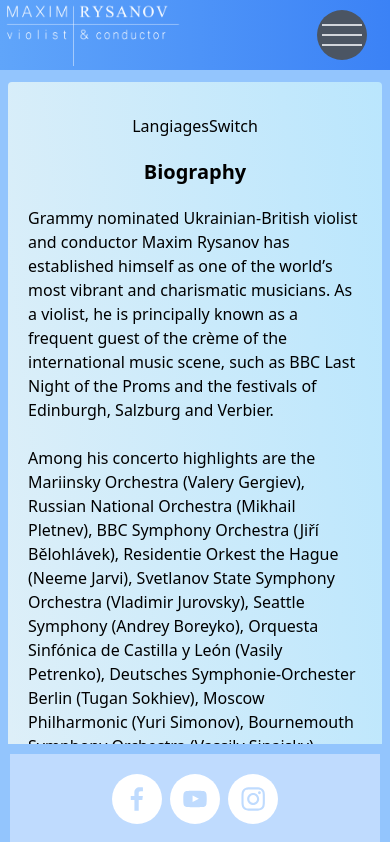
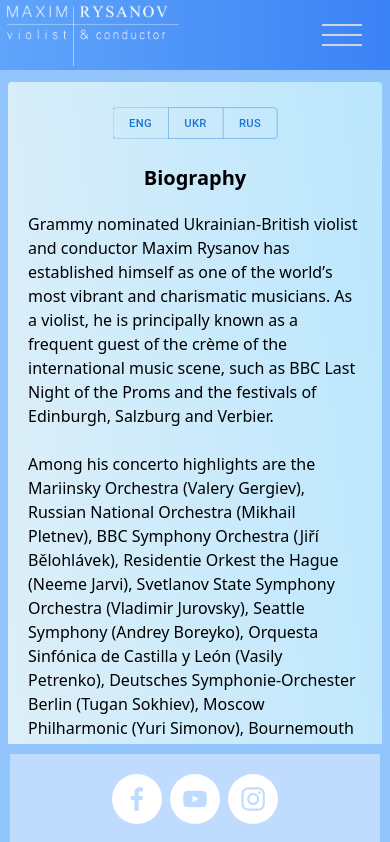
Before and after one commit to vladyslavt97/Maxim-Rysanov, a Next.js app: page /bio in a window 390 px wide. Shown: the top 842 px of the page. Built offline with nearby package versions, Linux system fonts and the light colour scheme.

Commit message:
Switch and menu

```diff
--- a/components/Header.tsx
+++ b/components/Header.tsx
@@ -33,6 +33,7 @@ export default function Header({}: Props) {
                     opacity: 0
                 }}
                 transition={{
+                    delay: 0.5,
                     duration: 1
                 }}
                 whileInView={{
@@ -58,13 +59,15 @@ export default function Header({}: Props) {
             </motion.div>
 
 
-            <motion.div className={menu ? 'absolute rounded-full bg-gray-600 w-[50px] h-[50px] right-[0px] top-0 md:hidden' : 'absolute rounded-full bg-gray-600 w-[50px] h-[50px] right-[23px] md:hidden'}
+            <motion.div className={menu ? 'absolute rounded-full bg-gray-600 w-[50px] h-[50px] right-[0px] top-0 md:hidden' : 'absolute rounded-full bg-gray-600/0 w-[50px] h-[50px] right-[23px] md:hidden'}
                 animate={{
                     width: menu ? '50%' : '50px',
                     height: menu ? '100vh' : '50px',
-                    borderRadius: menu ? '0%' : "100%"
+                    borderRadius: menu ? '0%' : "100%",
+                    opacity: menu ? "1" : "0"
+                    // background: menu ? "gray" : "white"
                 }}
-                transition={{ duration: 0.3 }}>
+                transition={{ duration: 0.5 }}>
                 </motion.div>
 
             <div onClick={e => toggleMenu()} className="z-10 md:hidden">
--- a/components/LangiagesSwitch.tsx
+++ /dev/null
@@ -1,9 +0,0 @@
-import React from 'react'
-
-type Props = {}
-
-export default function LangiagesSwitch({}: Props) {
-  return (
-    <div>LangiagesSwitch</div>
-  )
-}
--- /dev/null
+++ b/components/LanguagesSwitch.tsx
@@ -0,0 +1,22 @@
+import React from 'react'
+import Button from "@mui/material/Button";
+import Box from "@mui/material/Box";
+import ButtonGroup from "@mui/material/ButtonGroup";
+type Props = {}
+
+
+export default function LanguagesSwitch({}: Props) {
+
+
+  return (
+    <div className='md:flex md:justify-end md:items-end md:w-full scale-75 md:scale-100'>
+      <Box>
+       <ButtonGroup size="large" aria-label="large button group">
+        <Button key="one">Eng</Button>
+        <Button key="two">Ukr</Button>
+        <Button key="three">Rus</Button>
+      </ButtonGroup>
+      </Box>
+    </div>
+  )
+}
--- a/package.json
+++ b/package.json
@@ -9,6 +9,9 @@
     "lint": "next lint"
   },
   "dependencies": {
+    "@emotion/react": "^11.10.6",
+    "@emotion/styled": "^11.10.6",
+    "@mui/material": "^5.11.12",
     "@next/font": "13.1.6",
     "@types/node": "18.14.0",
     "@types/react": "18.0.28",
--- a/pages/bio.tsx
+++ b/pages/bio.tsx
@@ -1,15 +1,15 @@
 import Footer from '@/components/Footer'
 import Header from '@/components/Header'
 import React from 'react'
-import LanguagesSwitch from '@/components/LangiagesSwitch'
+import LanguagesSwitch from '@/components/LanguagesSwitch'
 type Props = {}
 
 export default function bio({}: Props) {
   return (
     <div className='h-full bg-gray-400'>
         <Header />
-        <div className='absolute top-[82px] flex flex-col justify-center items-center mx-2 p-5 pt-8 pb-40 md:pb-10 text-black bg-gradient-to-tr from-neutral-100 to-sky-200 rounded'>
-            <LanguagesSwitch />
+        <div className='absolute top-[82px] flex flex-col justify-center items-center mx-2 p-5 pb-40 md:pb-10 text-black bg-gradient-to-tr from-neutral-100 to-sky-200 rounded'>
+            <LanguagesSwitch/>
             <div className='flex justify-center items-center'>
               <h1 className='font-bold text-xl m-5 text-black'>Biography</h1>
             </div>
```
Also changed, not shown: 1 other file (tests, documents, lock files or other folders).
